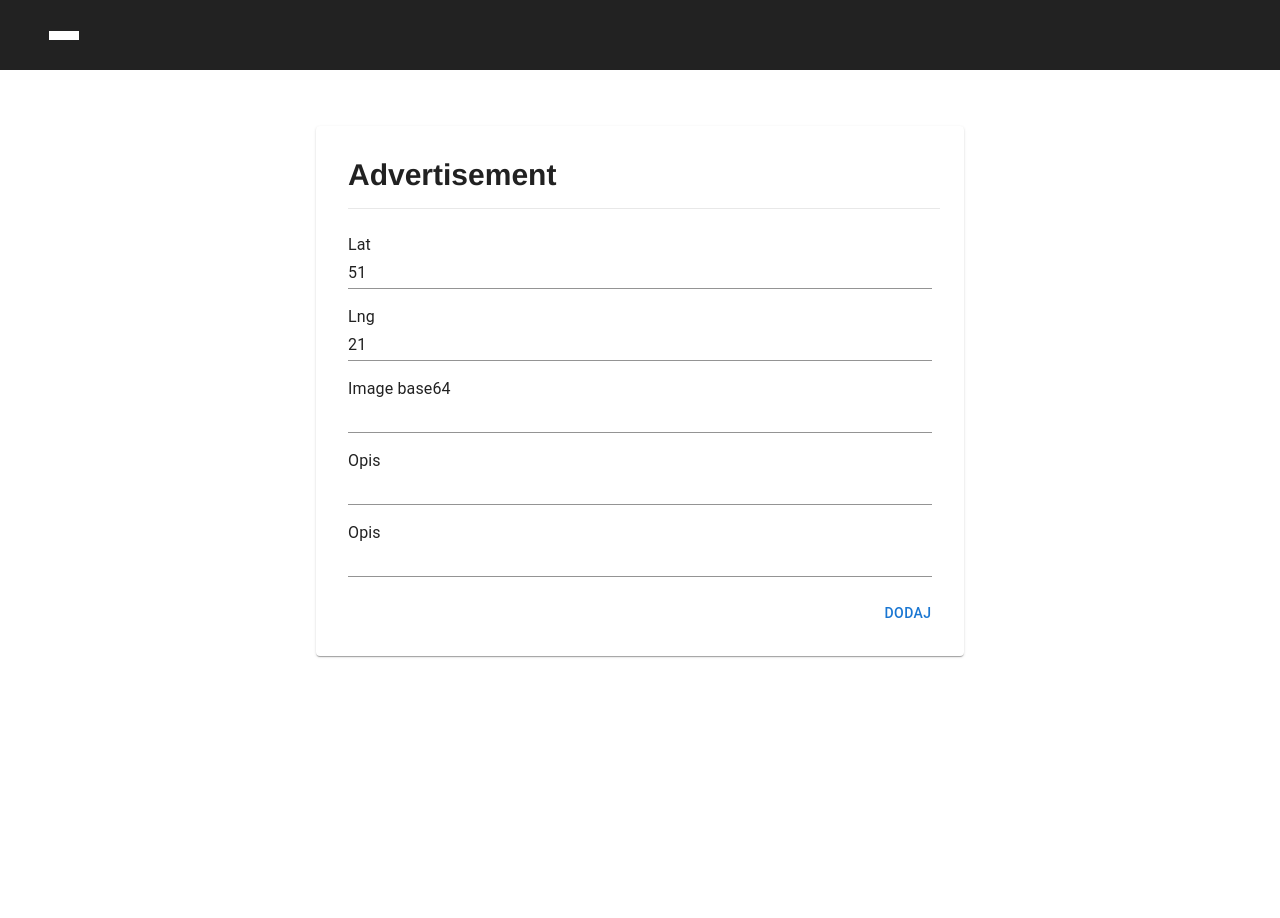
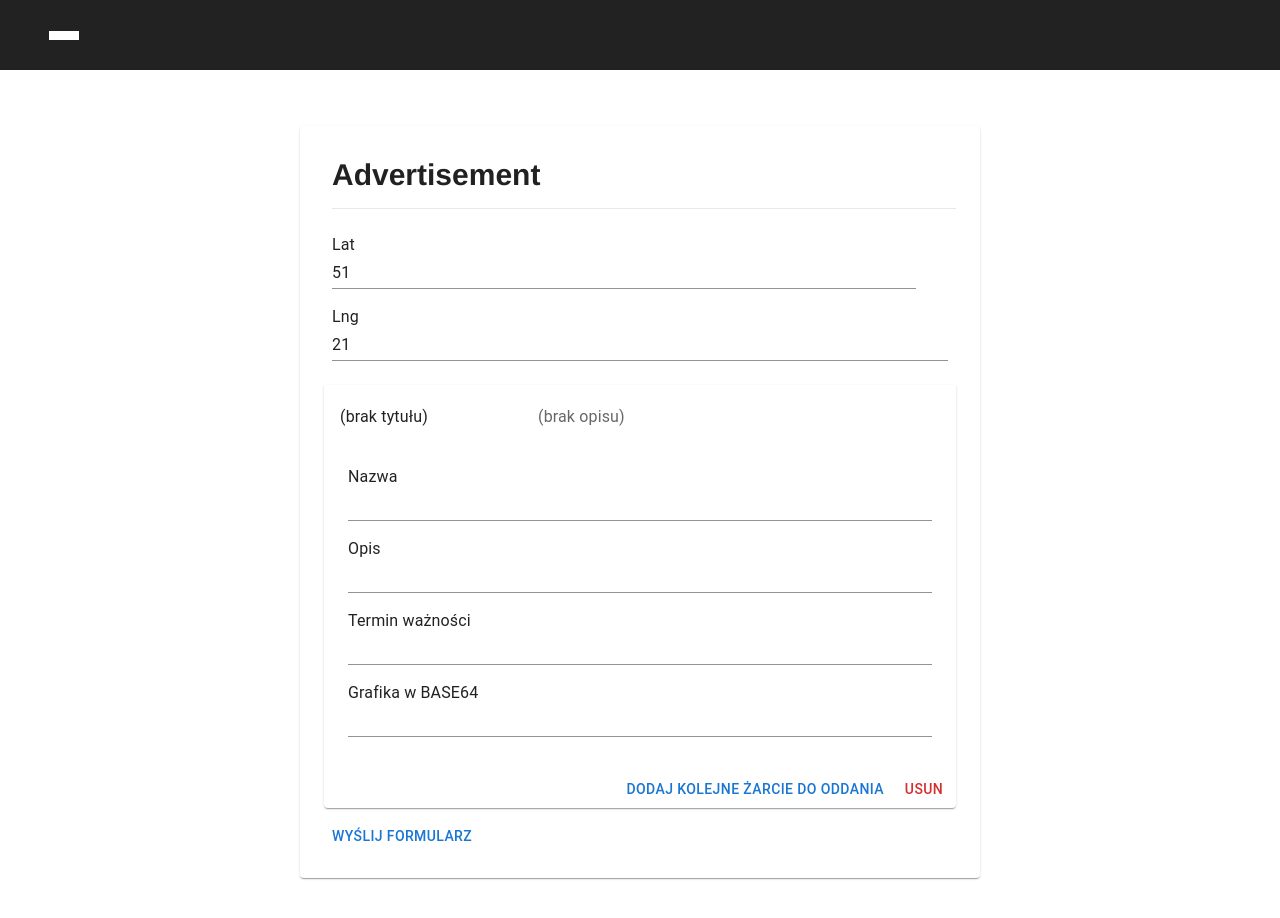
Before and after one commit to doman89/hack-yeah-22-frontend-base, a React app: page /advertisement in a window 1280 px wide. Shown: the top 918 px of the page. Before the commit the page ends 800 px from the top, so only its background shows below. Built offline with nearby package versions, Linux system fonts and the light colour scheme.

Commit message:
nested form

```diff
--- a/src/modules/advertisement/pages/AddAdvertisement.tsx
+++ b/src/modules/advertisement/pages/AddAdvertisement.tsx
@@ -1,38 +1,142 @@
-import { Box, Button, Paper } from "@mui/material";
-import { useForm, FormProvider } from "react-hook-form";
+import { yupResolver } from "@hookform/resolvers/yup";
+import {
+  Accordion,
+  AccordionDetails,
+  AccordionSummary,
+  Box,
+  Button,
+  Paper,
+  Typography,
+} from "@mui/material";
+import React, { useEffect, useState } from "react";
+import { FormProvider, useFieldArray, useForm, UseFormReturn } from "react-hook-form";
+import * as yup from "yup";
+
 import { FormInput } from "../../common/components/FormInput";
-import { yupResolver } from "@hookform/resolvers/yup";
-
-import * as yup from "yup";
-import {Header} from "../../common/components/Header/Header";
+import { Header } from "../../common/components/Header/Header";
+import { usePostAdvertisementMutation } from "../api/advertisements";
 
 const validationSchema = yup.object().shape({
-    description: yup
-        .string()
-        .min(8, "Opis minimum 8 znaków")
+  description: yup.string().min(8, "Opis minimum 8 znaków"),
 });
 
 type FoodType = {
   name: string;
   description: string;
   image: string;
-    dueDate: string
+  dueDate: string;
 };
+
 type AdvertisementForm = {
   lat: number;
   lng: number;
   image: string;
   description: string;
-    food?: FoodType[];
+  food: FoodType[];
 };
 
+const EMPTY_FOOD: FoodType = { description: "", dueDate: "", image: "", name: "" };
+
+function RepeatableForm(form: UseFormReturn<AdvertisementForm>) {
+  const { control, register } = form;
+  const { fields, append, remove } = useFieldArray({
+    control, // control props comes from useForm (optional: if you are using FormContext)
+    name: "food", // unique name for your Field Array
+  });
+  const [selected, setSelected] = useState(0);
+
+  const handleNewRow = () => {
+    append(EMPTY_FOOD);
+    setSelected(fields.length);
+  };
+
+  const handleRowDelete = (index: number) => {
+    remove(index);
+    setSelected(index - 1);
+  };
+
+  useEffect(() => {
+    console.log(selected);
+  }, [selected]);
+
+  const AddButton = () => (
+    <Button sx={{ marginTop: "10px" }} onClick={() => handleNewRow()}>
+      Dodaj kolejne żarcie do oddania
+    </Button>
+  );
+
+  return (
+    <>
+      {fields.map((field, index) => (
+        <React.Fragment key={field.id}>
+          <Accordion expanded={selected === index} onChange={() => setSelected(index)}>
+            <AccordionSummary
+              // expandIcon={<ExpandMoreIcon />}
+              aria-controls="panel1bh-content"
+              id="panel1bh-header"
+            >
+              <Typography sx={{ width: "33%", flexShrink: 0 }}>
+                {field.name || "(brak tytułu)"}
+              </Typography>
+              <Typography sx={{ color: "text.secondary" }}>
+                {field.description || "(brak opisu)"}
+              </Typography>
+            </AccordionSummary>
+            <AccordionDetails>
+              <FormInput<FoodType>
+                key={`name.${field.id}`}
+                formValueName={`food.${index}.name` as any}
+                label="Nazwa"
+                width={600}
+              />
+              <FormInput<FoodType>
+                key={`desc.${field.id}`}
+                label="Opis"
+                width={600}
+                formValueName={`food.${index}.description` as any}
+              />
+              <FormInput<FoodType>
+                key={`due.${field.id}`}
+                formValueName={`food.${index}.dueDate` as any}
+                label="Termin ważności"
+                width={600}
+              />
+              <FormInput<FoodType>
+                key={`image.${field.id}`}
+                formValueName={`food.${index}.image` as any}
+                label="Grafika w BASE64"
+                width={600}
+              />
+            </AccordionDetails>
+            <Box sx={{ width: "100%", display: "flex", flexDirection: "row-reverse" }}>
+              <Button
+                sx={{ marginTop: "10px" }}
+                color="error"
+                onClick={() => handleRowDelete(index)}
+              >
+                usun
+              </Button>
+              <AddButton />
+            </Box>
+          </Accordion>
+
+          {fields.length === 0 && <AddButton />}
+        </React.Fragment>
+      ))}
+    </>
+  );
+}
+
 export default function AddAdvertisementPage() {
+  const [postAdvertisement, { isLoading, isError }] = usePostAdvertisementMutation();
+
   const form = useForm<AdvertisementForm>({
     defaultValues: {
       lat: 51,
       lng: 21,
       image: "",
       description: "",
+      food: [EMPTY_FOOD],
     },
     resolver: yupResolver(validationSchema),
   });
@@ -40,17 +144,18 @@ export default function AddAdvertisementPage() {
   const { handleSubmit } = form;
 
   const handleFormSubmit = async (data: AdvertisementForm) => {
-        console.log(data);
+    const result = await postAdvertisement(data);
+    console.log(result);
   };
 
   return (
     <Box
       sx={{
         padding: 3,
-                width:"100%",
-                display: 'flex',
-                alignItems: 'center',
-                justifyContent: 'center',
+        width: "100%",
+        display: "flex",
+        alignItems: "center",
+        justifyContent: "center",
       }}
     >
       <FormProvider {...form}>
@@ -59,19 +164,15 @@ export default function AddAdvertisementPage() {
             p: 3,
           }}
         >
-                    <Header label={"Advertisement"}></Header>
+          <Header label="Advertisement" />
           <form onSubmit={handleSubmit(handleFormSubmit)}>
-                        <FormInput<AdvertisementForm> formValueName="lat" width={600} label="Lat" />
-                        <FormInput<AdvertisementForm> formValueName="lng" width={"100%"} label="Lng" />
-                        <FormInput<AdvertisementForm> formValueName="image" width={"100%"} label="Image base64" />
-                        <FormInput<AdvertisementForm> formValueName="description" width={"100%"} label="Opis" />
-                        <FormInput<AdvertisementForm> formValueName="food" width={"100%"} label="Opis" />
+            <FormInput<AdvertisementForm> formValueName="lat" label="Lat" width={600} />
+            <FormInput<AdvertisementForm> formValueName="lng" label="Lng" width="100%" />
+            <RepeatableForm {...form} />
 
-                        <Box sx={{width:"100%", display:"flex", flexDirection:"row-reverse"}}>
-                            <Button  type="submit" sx={{marginTop: "10px"}}>
-                                Dodaj
+            <Button sx={{ marginTop: "10px" }} color="primary" type="submit">
+              Wyślij formularz
             </Button>
-                        </Box>
           </form>
         </Paper>
       </FormProvider>
```
Lines whose indentation alone changed are shown as unchanged.
